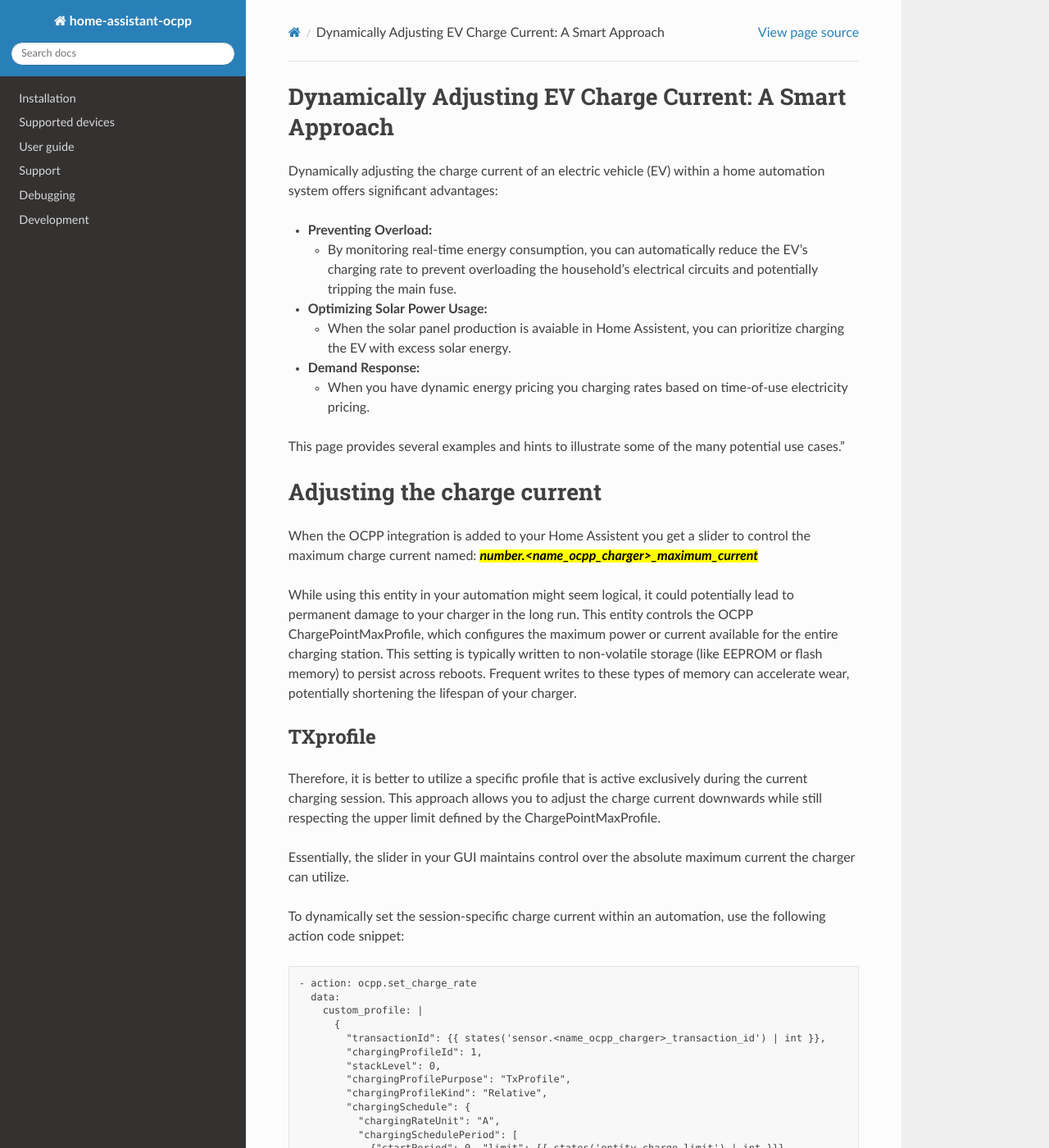
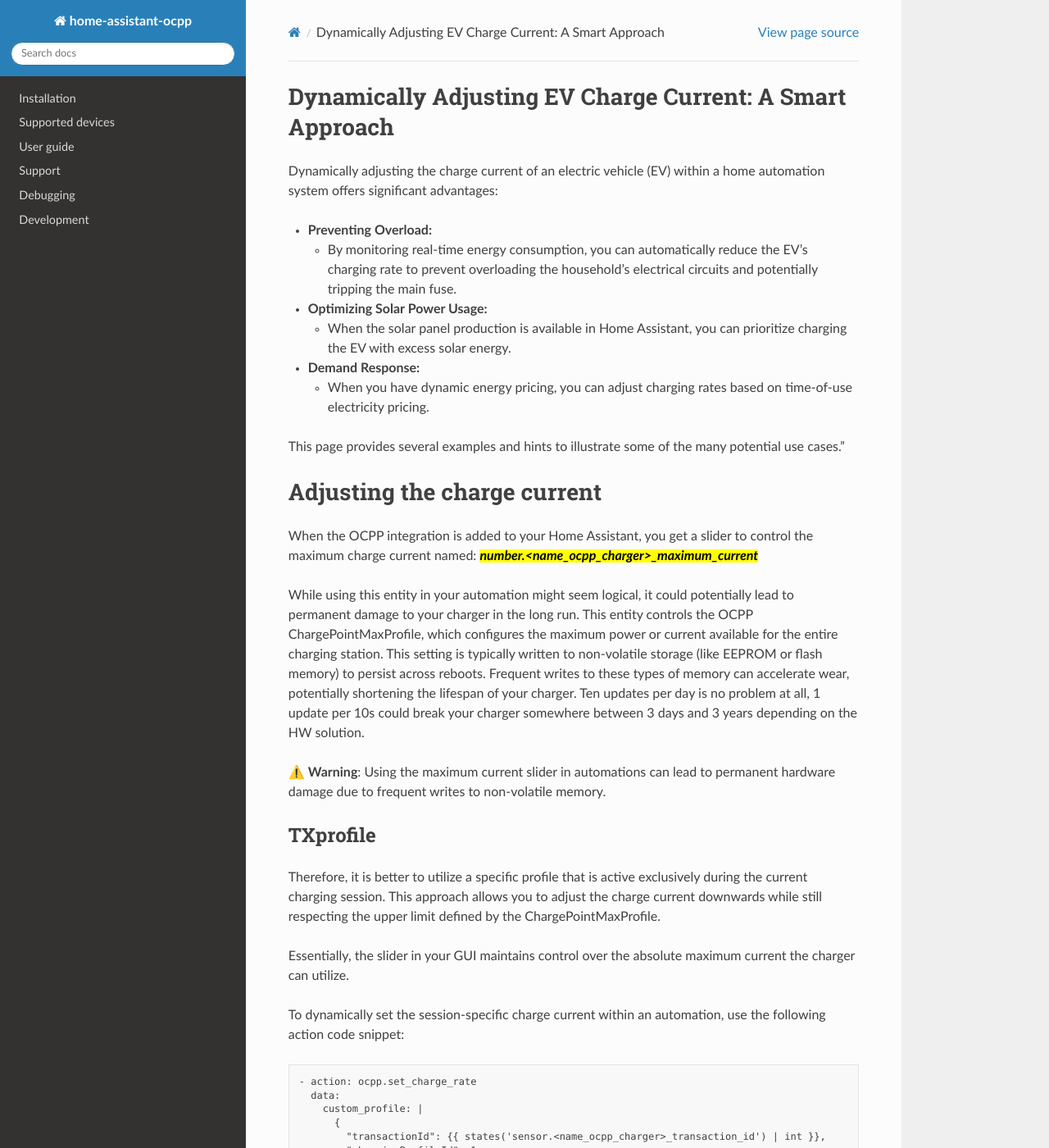
Before and after one commit to lbbrhzn/ocpp, a Sphinx documentation site: the page built from docs/Charge_automation.md, in a window 1280 px wide and 1400 px high. Shown: the whole window at 82% size. Built offline with Sphinx 7.4.7 and the Read the Docs theme 3.1.0, drawn with Linux system fonts in a browser that asks for light colours; some of the changed text lies outside the part shown.

Commit message:
Update Charge_automation.md
Updated after coderabit check

```diff
--- a/docs/Charge_automation.md
+++ b/docs/Charge_automation.md
@@ -6,22 +6,24 @@ Dynamically adjusting the charge current of an electric vehicle (EV) within a ho
     * By monitoring real-time energy consumption, you can automatically reduce the EV's charging rate to prevent overloading the household's electrical circuits and potentially tripping the main fuse.
 
 * **Optimizing Solar Power Usage:**
-    * When the solar panel production is avaiable in Home Assistent, you can prioritize charging the EV with excess solar energy.
+    * When the solar panel production is available in Home Assistant, you can prioritize charging the EV with excess solar energy.
 
 * **Demand Response:**
-    * When you have dynamic energy pricing you charging rates based on time-of-use electricity pricing.
+    * When you have dynamic energy pricing, you can adjust charging rates based on time-of-use electricity pricing.
 
 This page provides several examples and hints to illustrate some of the many potential use cases."
 
 ## Adjusting the charge current
 
-When the OCPP integration is added to your Home Assistent you get a slider to control the maximum charge current named:
+When the OCPP integration is added to your Home Assistant, you get a slider to control the maximum charge current named:
 <mark>number.<name_ocpp_charger>_maximum_current</mark>
 
 While using this entity in your automation might seem logical, it could potentially lead to permanent damage to your charger in the long run.
 This entity controls the OCPP ChargePointMaxProfile, which configures the maximum power or current available for the entire charging station.
 This setting is typically written to non-volatile storage (like EEPROM or flash memory) to persist across reboots.
-Frequent writes to these types of memory can accelerate wear, potentially shortening the lifespan of your charger.
+Frequent writes to these types of memory can accelerate wear, potentially shortening the lifespan of your charger. Ten updates per day is no problem at all, 1 update per 10s could break your charger somewhere between 3 days and 3 years depending on the HW solution.
+
+⚠️ **Warning**: Using the maximum current slider in automations can lead to permanent hardware damage due to frequent writes to non-volatile memory.
 
 ### TXprofile
 
@@ -53,7 +55,8 @@ To dynamically set the session-specific charge current within an automation, use
 Where <mark>entity_charge_limit</mark> refers to your chosen entity (e.g., a number or sensor) that holds the desired current value.
 
 ## solar current
-The solar ystem usualy reports its production in Watt or kWatt. To convert this in the amps available for your EV-charger simply devide the Watt by the mains voltage (e.g 230V for the EU)
+The solar system usually reports its production in Watts or kW. To convert this to amps available for your EV charger, simply divide the watts by the mains voltage (e.g., 230V for the EU)
+
 You can create a template sensor for this:
 
     - platform: template
@@ -86,17 +89,17 @@ This template sensor gives the right value:
 For solar charging a positive grid current avaiable means you can increase your EV charge number with this number, when negative you need to decrease. This means you need to know the actual charge current and modify this. To do this easily you can use a variable inside your automation to store the actual charge current.
 
    variables:
-     achtual_charge_current: "{{ (states('sensor.charge_current') | float) }}"
+     actual_charge_current: "{{ (states('sensor.charge_current') | float) }}"
      new_amps: "{{ actual_charge_current + (states('sensor.grid_current_available') | float) }}
 
 This could lead to a negative charge current, to avoid this create a new variable with a minimum value:
 
     charge_current: "{{ [new_amps, 0] | max }}"
 
-"Max" selects the largest value either new_amps or 0
+The `max` filter ensures the charge current never goes below 0 amps, which would be invalid for the charging station.
 
 ## maximum charge
-A simular solution could be use to check how much power is still available from the grid substracting all power used by other appliances in your house. This way you can charge you EV as fast as possible without overloading your main fuse.
+A simular solution could be used to check how much power is still available from the grid substracting all power used by other appliances in your house. This way you can charge you EV as fast as possible without overloading your main fuse.
 
 :exclamation: By specificatiomn your main fuse can withand 1.2 its rate current for at least 1 hour
 
```
